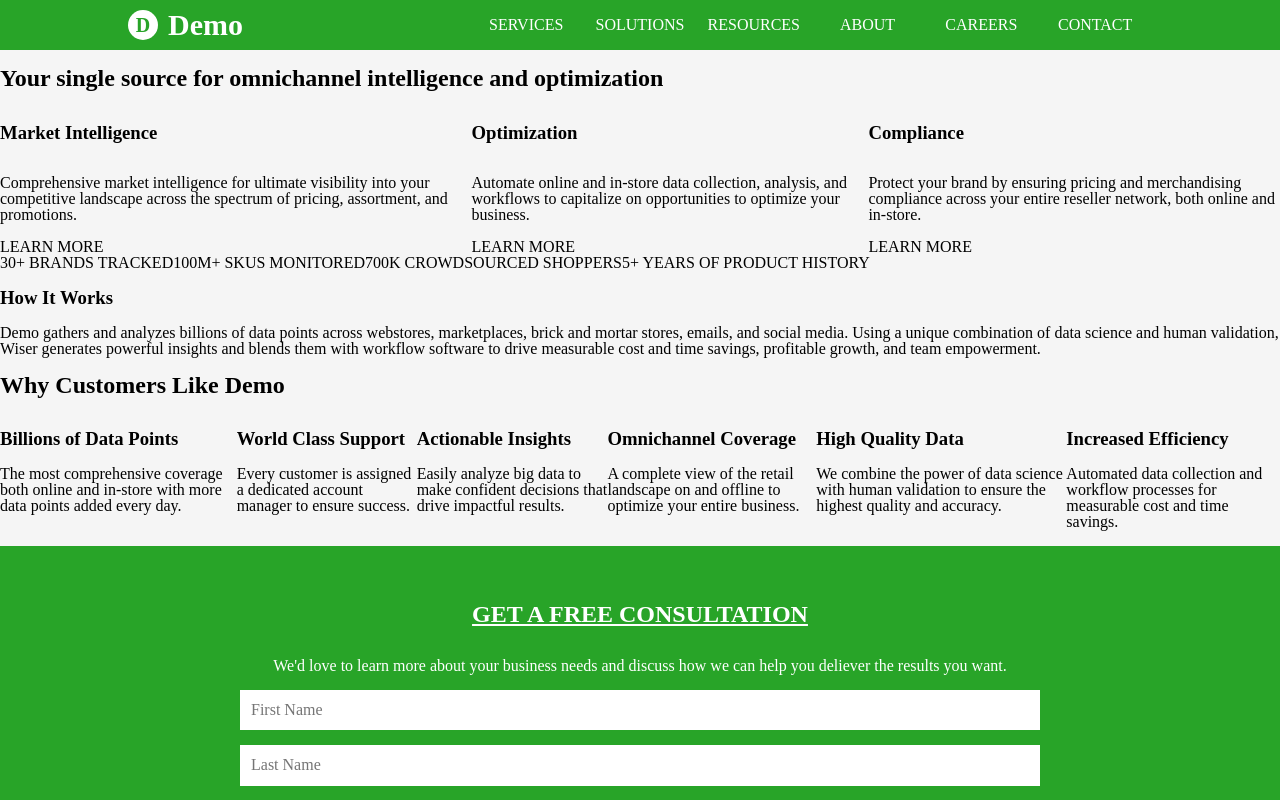
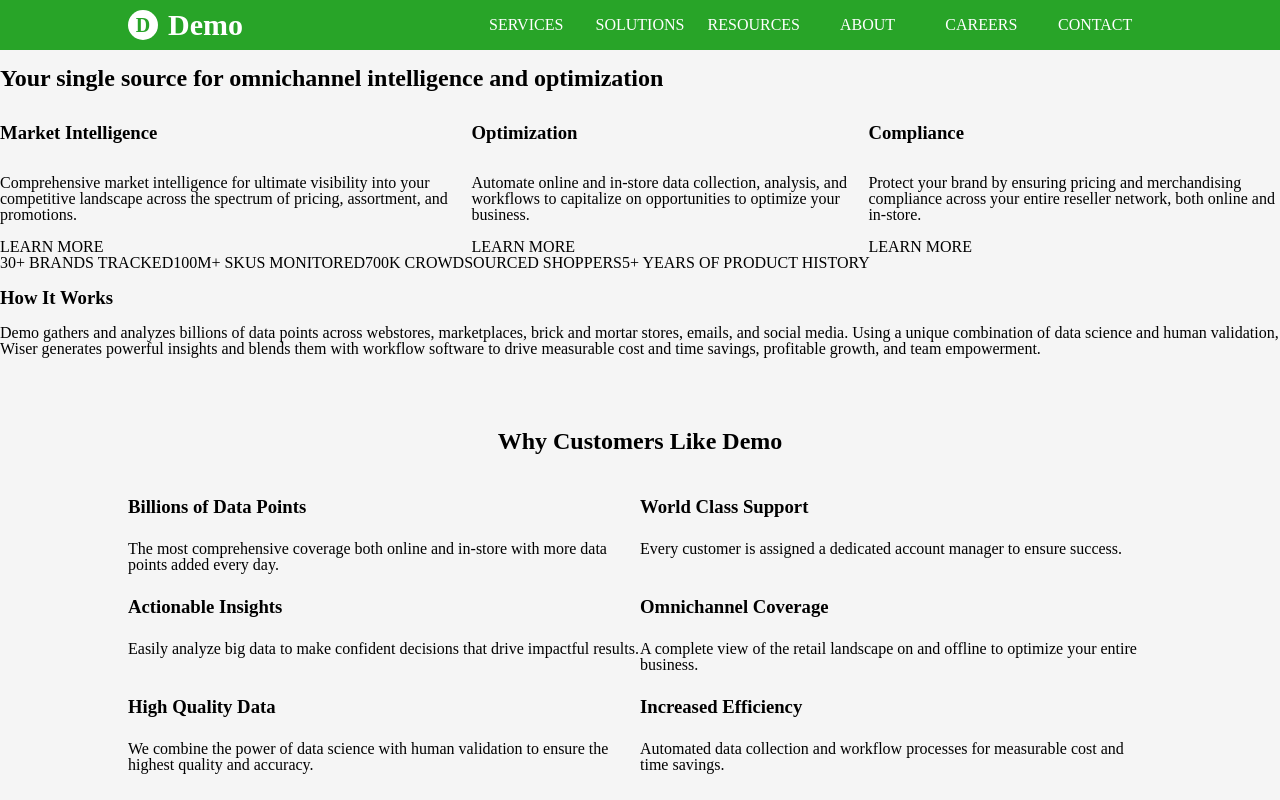
Before and after one commit to Vccentric/Responsive-Designs, a React app: page / in a window 1280 px wide. Shown: the top 800 px of the page. Built offline with nearby package versions, Linux system fonts and the light colour scheme.

Commit message:
Updates to the layout and CSS of the 'CustomersLikesSection' component.

```diff
--- a/src/design-1/components/CustomersLikesSection.js
+++ b/src/design-1/components/CustomersLikesSection.js
@@ -3,6 +3,7 @@ import React from "react";
 const CustomersLikesSection = () => {
     return (
         <div id="customers-likes-section">
+            <div className="container max column">
                 <h2 className="title">Why Customers Like Demo</h2>
                 <ul className="container customers-likes-list">
                     <div className="customers-like">
@@ -31,6 +32,7 @@ const CustomersLikesSection = () => {
                     </div>
                 </ul>
             </div>
+        </div>
     );
 }
 
--- a/src/design-1/css/styles.css
+++ b/src/design-1/css/styles.css
@@ -124,7 +124,30 @@ button {
 /* ===== Customers Likes Section ===== */
 
 #customers-likes-section {
+    padding: 40px 0;
+}
 
+#customers-likes-section .title {
+    text-align: center;
+}
+
+#customers-likes-section .customers-likes-list {
+    display: flex;
+    flex-direction: row;
+    flex-wrap: wrap;
+    margin-top: 20px;
+}
+
+#customers-likes-section .customers-like {
+    flex: 1;
+    flex-basis: 50%;
+    width: 50%;
+    display: flex;
+    flex-direction: column;
+}
+
+#customers-likes-section .customers-like h3 {
+    margin: 10px 0;
 }
 
 /* ===== Consultation Form ===== */
```
Lines whose indentation alone changed are shown as unchanged.
